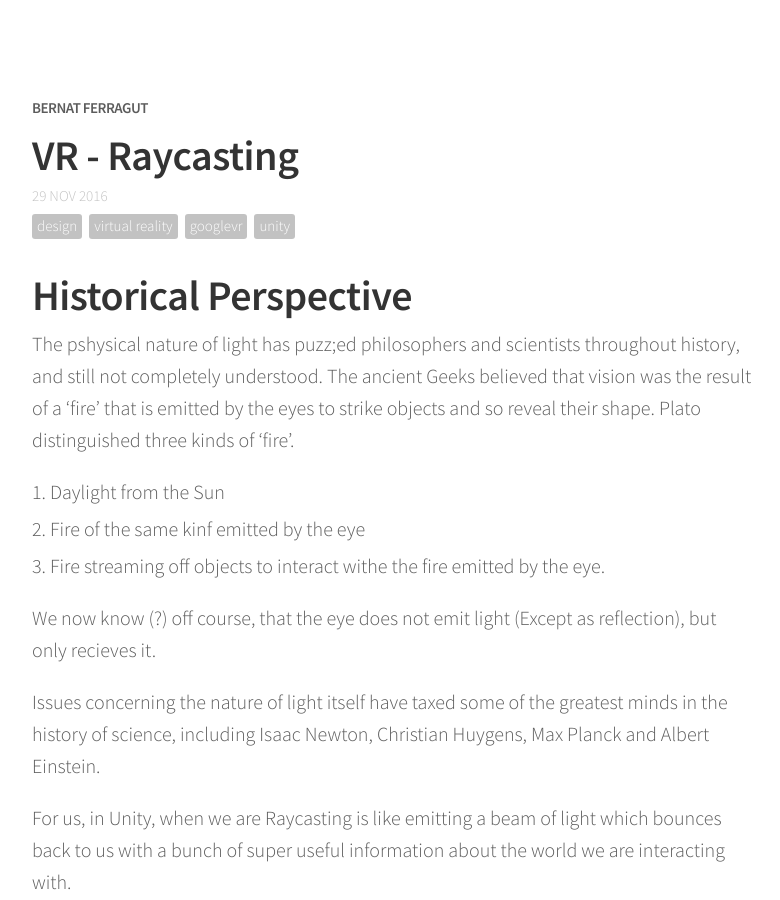
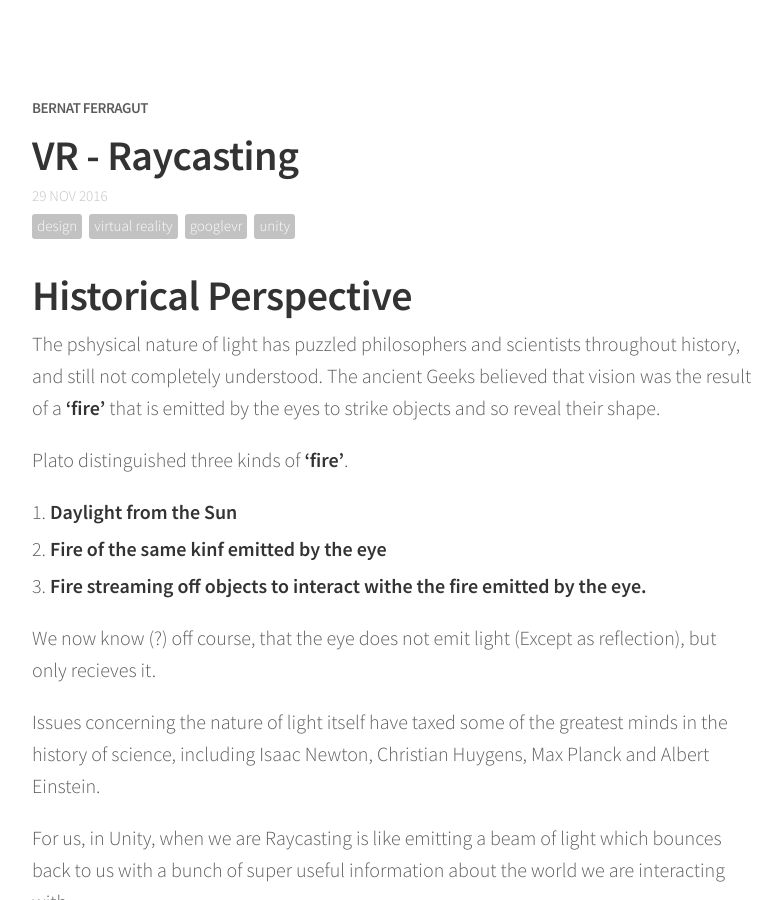
Before and after one commit to bernatferragut/FutureWeb-blog, a Jekyll site: the page built from _posts/29-11-16-VR-Raycasting.md, in a window 1280 px wide and 900 px high. Shown: the whole window, without its empty margins (248-1028 px from the left). Built offline with Jekyll 4.4.1, drawn with Linux system fonts in a browser that asks for light colours; nearby versions of some CDN libraries; comment, search, counter and statistics services are not loaded.

Commit message:
Update 29-11-16-VR-Raycasting.md
Semantic corrections

```diff
--- a/_posts/29-11-16-VR-Raycasting.md
+++ b/_posts/29-11-16-VR-Raycasting.md
@@ -10,11 +10,13 @@ share: true
 
 # Historical Perspective
 
-The pshysical nature of light has puzz;ed philosophers and scientists throughout history, and still not completely understood. The ancient Geeks believed that vision was the result of a 'fire' that is emitted by the eyes to strike objects and so reveal their shape. Plato distinguished three kinds of 'fire'.
+The pshysical nature of light has puzzled philosophers and scientists throughout history, and still not completely understood. The ancient Geeks believed that vision was the result of a **'fire'** that is emitted by the eyes to strike objects and so reveal their shape.
 
-1. Daylight from the Sun
-2. Fire of the same kinf emitted by the eye
-3. Fire streaming off objects to interact withe the fire emitted  by the eye.
+Plato distinguished three kinds of **'fire'**.
+
+1. **Daylight from the Sun**
+2. **Fire of the same kinf emitted by the eye**
+3. **Fire streaming off objects to interact withe the fire emitted  by the eye.**
 
 We now know (?) off course, that the eye does not emit light (Except as reflection), but only recieves it.
 
```
